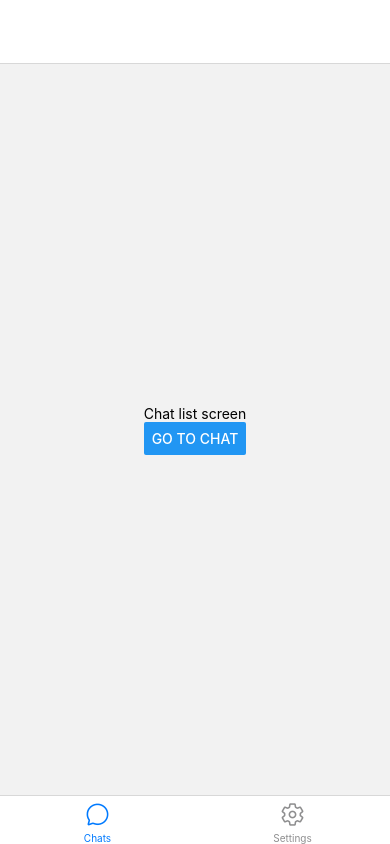
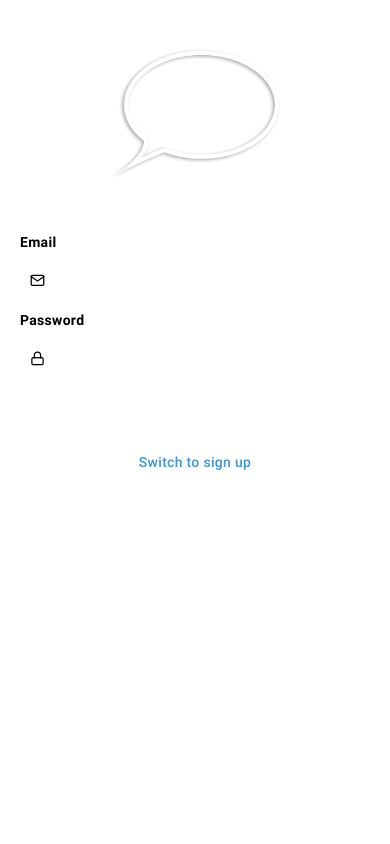
Before and after one commit to moemisri/whatsapp-beta, a React Native app: screen / in a window 390 px wide. Built offline with nearby package versions, Linux system fonts and the light colour scheme.

Commit message:
all UI requirements before connecting the database

```diff
--- a/App.jsx
+++ b/App.jsx
@@ -1,18 +1,18 @@
-import 'react-native-gesture-handler';
+import "react-native-gesture-handler";
 import { StyleSheet, Text } from "react-native";
 import { SafeAreaProvider, SafeAreaView } from "react-native-safe-area-context";
-import * as SplashScreen from 'expo-splash-screen';
+import * as SplashScreen from "expo-splash-screen";
 import { useCallback, useEffect, useState } from "react";
-import * as Font from 'expo-font';
-import { NavigationContainer } from '@react-navigation/native';
-import { createStackNavigator } from '@react-navigation/stack';
-import Ionicons from '@expo/vector-icons/Ionicons';
+import * as Font from "expo-font";
+import { NavigationContainer } from "@react-navigation/native";
+import { createStackNavigator } from "@react-navigation/stack";
+import Ionicons from "@expo/vector-icons/Ionicons";
 
-import ChatListScreen from './screens/ChatListScreen';
-import ChatSettingsScreen from './screens/ChatSettingsScreen';
-import { createBottomTabNavigator } from '@react-navigation/bottom-tabs';
-import SettingsScreen from './screens/SettingsScreen';
-import AppNavigator from './navigation/AppNavigator';
+import ChatListScreen from "./screens/ChatListScreen";
+import ChatSettingsScreen from "./screens/ChatSettingsScreen";
+import { createBottomTabNavigator } from "@react-navigation/bottom-tabs";
+import SettingsScreen from "./screens/SettingsScreen";
+import AppNavigator from "./navigation/AppNavigator";
 
 SplashScreen.preventAutoHideAsync();
 export default function App() {
@@ -20,6 +20,7 @@
   useEffect(() => {
     const prepare = async () => {
       try {
+        /* prettier-ignore */
         await Font.loadAsync({
           "black": require("./assets/fonts//Roboto-Black.ttf"),
           "blackItalic": require("./assets/fonts/Roboto-BlackItalic.ttf"),
@@ -34,11 +35,9 @@
           "thin": require("./assets/fonts/Roboto-Thin.ttf"),
           "thinItalic": require("./assets/fonts/Roboto-ThinItalic.ttf"),
         });
-      }
-      catch (error) {
+      } catch (error) {
         console.log.error();
-      }
-      finally {
+      } finally {
         setAppIsLoaded(true);
       }
     };
@@ -57,10 +56,8 @@
   }
 
   return (
-    <SafeAreaProvider
-      style={styles.container}
-      onLayout={onLayout}>
-        <AppNavigator />
+    <SafeAreaProvider style={styles.container} onLayout={onLayout}>
+      <AppNavigator />
     </SafeAreaProvider>
   );
 }
@@ -71,8 +68,8 @@
     backgroundColor: "#fff",
   },
   label: {
-    color: 'black',
+    color: "black",
     fontSize: 18,
-    fontFamily: "regular"
-  }
+    fontFamily: "regular",
+  },
 });
--- /dev/null
+++ b/components/Input.jsx
@@ -0,0 +1,73 @@
+import { StyleSheet, Text, TextInput, View } from "react-native";
+import { FontAwesome } from "@expo/vector-icons";
+
+import colors from "../constants/colors";
+
+const Input = (props) => {
+  return (
+    <View style={styles.container}>
+      <Text style={styles.label}>{props.label}</Text>
+
+      <View style={styles.inputContainer}>
+        {props.icon && (
+          <props.iconPack
+            name={props.icon}
+            size={props.iconSize || 15}
+            style={styles.icon}
+          />
+        )}
+        <TextInput style={styles.input} />
+      </View>
+
+      {props.errorText && (
+        <View style={styles.errorContainer}>
+          <Text style={styles.errorText}>{props.errorText}</Text>
+        </View>
+      )}
+    </View>
+  );
+};
+
+const styles = StyleSheet.create({
+  container: {
+    width: "100%",
+  },
+  label: {
+    marginVertical: 8,
+    fontFamily: "bold",
+    letterSpacing: 0.3,
+    color: colors.textColor,
+  },
+  inputContainer: {
+    width: "100%",
+    backgroundColor: "red",
+    paddingHorizontal: 10,
+    paddingVertical: 15,
+    borderRadius: 2,
+    backgroundColor: colors.nearlyWhite,
+    flexDirection: "row",
+    alignItems: "center",
+  },
+  icon: {
+    marginRight: 10,
+    color: colors.grey,
+  },
+  input: {
+    color: colors.textColor,
+    flex: 1,
+    fontFamily: "regular",
+    letterSpacing: 0.3,
+    paddingTop: 0,
+  },
+  errorContainer: {
+    marginVertical: 5,
+  },
+  errorText: {
+    color: "red",
+    fontSize: 13,
+    fontFamily: "regular",
+    letterSpacing: 0.3,
+  },
+});
+
+export default Input;
--- /dev/null
+++ b/components/PageContainer.jsx
@@ -0,0 +1,19 @@
+import { StyleSheet, View } from "react-native";
+
+const PageContainer = (props) => {
+  return (
+    <View style={{ ...styles.container, ...props.style }}>
+      {props.children}
+    </View>
+  );
+};
+
+const styles = StyleSheet.create({
+  container: {
+    paddingHorizontal: 20,
+    flex: 1,
+    backgroundColor: "white",
+  },
+});
+
+export default PageContainer;
--- /dev/null
+++ b/components/SignInForm.jsx
@@ -0,0 +1,22 @@
+import React from "react";
+import Input from "./Input";
+import SubmitButton from "./SubmitButton";
+import { Feather } from "@expo/vector-icons";
+
+const SignInForm = (props) => {
+  return (
+    <>
+      <Input label="Email" icon="mail" iconPack={Feather} />
+
+      <Input label="Password" icon="lock" iconPack={Feather} />
+
+      <SubmitButton
+        title="Sign in"
+        onPress={() => console.log("Button pressed")}
+        style={{ marginTop: 20 }}
+      />
+    </>
+  );
+};
+
+export default SignInForm;
--- /dev/null
+++ b/components/SignUpForm.jsx
@@ -0,0 +1,26 @@
+import React from "react";
+import Input from "./Input";
+import SubmitButton from "./SubmitButton";
+import { Feather, FontAwesome } from "@expo/vector-icons";
+
+const SignUpForm = (props) => {
+  return (
+    <>
+      <Input label="First name" icon="user-o" iconPack={FontAwesome} />
+
+      <Input label="Last name" icon="user-o" iconPack={FontAwesome} />
+
+      <Input label="Email" icon="mail" iconPack={Feather} />
+
+      <Input label="Password" icon="lock" iconPack={Feather} />
+
+      <SubmitButton
+        title="Sign up"
+        onPress={() => console.log("Button pressed")}
+        style={{ marginTop: 20 }}
+      />
+    </>
+  );
+};
+
+export default SignUpForm;
--- /dev/null
+++ b/components/SubmitButton.jsx
@@ -0,0 +1,36 @@
+import React from "react";
+import { StyleSheet, TouchableOpacity, Text } from "react-native";
+import colors from "../constants/colors";
+
+const SubmitButton = (props) => {
+  const enabledBgColor = props.color || colors.primary;
+  const disabledBgColor = colors.lightGrey;
+  const bgColor = props.disabled ? disabledBgColor : enabledBgColor;
+
+  return (
+    <TouchableOpacity
+      onPress={props.disabled ? () => {} : props.onPress}
+      style={{
+        ...styles.button,
+        ...props.style,
+        ...{ backgroundColor: bgColor },
+      }}
+    >
+      <Text style={{ color: props.disabled ? colors.grey : "white" }}>
+        {props.title}
+      </Text>
+    </TouchableOpacity>
+  );
+};
+
+const styles = StyleSheet.create({
+  button: {
+    paddingHorizontal: 30,
+    paddingVertical: 10,
+    borderRadius: 30,
+    justifyContent: "center",
+    alignItems: "center",
+  },
+});
+
+export default SubmitButton;
--- a/navigation/AppNavigator.jsx
+++ b/navigation/AppNavigator.jsx
@@ -1,12 +1,16 @@
 import React from "react";
-import { NavigationContainer } from '@react-navigation/native';
+import { NavigationContainer } from "@react-navigation/native";
 
 import MainNavigator from "./MainNavigator";
+import AuthScreen from "../screens/AuthScreen";
 
 const AppNavigator = (props) => {
+  const isAuth = false;
+
   return (
     <NavigationContainer>
-      <MainNavigator />
+      {isAuth && <MainNavigator />}
+      {!isAuth && <AuthScreen />}
     </NavigationContainer>
   );
 };
--- /dev/null
+++ b/screens/AuthScreen.jsx
@@ -0,0 +1,78 @@
+import React, { useState } from "react";
+import {
+  View,
+  Text,
+  StyleSheet,
+  TouchableOpacity,
+  Image,
+  ScrollView,
+  KeyboardAvoidingView,
+  Platform,
+} from "react-native";
+import { SafeAreaView } from "react-native-safe-area-context";
+
+import PageContainer from "../components/PageContainer";
+import SignInForm from "../components/SignInForm";
+import SignUpForm from "../components/SignUpForm";
+import colors from "../constants/colors";
+
+import logo from "../assets/images/logo.png";
+
+const AuthScreen = (props) => {
+  const [isSignUp, setIsSignUp] = useState(false);
+
+  return (
+    <SafeAreaView style={{ flex: 1 }}>
+      <PageContainer>
+        <ScrollView>
+          <KeyboardAvoidingView
+            style={styles.keyboardAvoidingView}
+            behavior={Platform.OS === "ios" ? "height" : undefined}
+            keyboardVerticalOffset={100}
+          >
+            <View style={styles.imageContainer}>
+              <Image style={styles.image} source={logo} resizeMode="contain" />
+            </View>
+
+            {isSignUp ? <SignUpForm /> : <SignInForm />}
+
+            <TouchableOpacity
+              onPress={() => setIsSignUp((prevState) => !prevState)}
+              style={styles.linkContainer}
+            >
+              <Text style={styles.link}>{`Switch to ${
+                isSignUp ? "sign in" : "sign up"
+              }`}</Text>
+            </TouchableOpacity>
+          </KeyboardAvoidingView>
+        </ScrollView>
+      </PageContainer>
+    </SafeAreaView>
+  );
+};
+
+const styles = StyleSheet.create({
+  linkContainer: {
+    justifyContent: "center",
+    alignItems: "center",
+    marginVertical: 15,
+  },
+  link: {
+    color: colors.blue,
+    fontFamily: "medium",
+    letterSpacing: 0.3,
+  },
+  imageContainer: {
+    justifyContent: "center",
+    alignItems: "center",
+  },
+  image: {
+    width: "50%",
+  },
+  keyboardAvoidingView: {
+    flex: 1,
+    justifyContent: "center",
+  },
+});
+
+export default AuthScreen;
--- a/screens/ChatScreen.jsx
+++ b/screens/ChatScreen.jsx
@@ -1,70 +1,92 @@
-import React , {useState} from 'react';
-import { View, Text, StyleSheet, Button, ImageBackground, TextInput, TouchableOpacity } from 'react-native';
-import { SafeAreaView } from 'react-native-safe-area-context';
-import { Feather } from '@expo/vector-icons';
+import React, { useCallback, useState } from "react";
+import {
+  View,
+  Text,
+  StyleSheet,
+  Button,
+  ImageBackground,
+  TextInput,
+  TouchableOpacity,
+  KeyboardAvoidingView,
+  Platform,
+} from "react-native";
+import { SafeAreaView } from "react-native-safe-area-context";
+import { Feather } from "@expo/vector-icons";
 
-import backgroundImage from '../assets/images/chat-image-background.jpeg';
-import colors from '../constants/colors';
+import backgroundImage from "../assets/images/chat-image-background.jpeg";
+import colors from "../constants/colors";
 
-const ChatScreen = props => {
-
+const ChatScreen = (props) => {
   const [messageText, setMessageText] = useState("");
-
+  const sendMessage = useCallback(() => {
+    console.log(messageText);
+    setMessageText("");
+  }, [messageText]);
   return (
-      <SafeAreaView
-          edges={['right', 'left', 'bottom']}
-          style={styles.container}>
-          <ImageBackground source={backgroundImage} style={styles.backgroundImage}>
-
-          </ImageBackground>
+    <SafeAreaView edges={["right", "left", "bottom"]} style={styles.container}>
+      <KeyboardAvoidingView
+        style={styles.screen}
+        behavior={Platform.OS === "ios" ? "padding" : undefined}
+        keyboardVerticalOffset={100}
+      >
+        <ImageBackground
+          source={backgroundImage}
+          style={styles.backgroundImage}
+        ></ImageBackground>
 
         <View style={styles.inputContainer}>
           <TouchableOpacity
             style={styles.mediaButton}
-                  onPress={() => console.log("Pressed!")}>
+            onPress={() => console.log("Pressed!")}
+          >
             <Feather name="plus" size={24} color={colors.blue} />
           </TouchableOpacity>
 
           <TextInput
             style={styles.textbox}
             value={messageText}
-                  onChangeText={text => setMessageText(text)}/>
+            onChangeText={(text) => setMessageText(text)}
+          />
 
-              {
-                  messageText === "" &&
+          {messageText === "" && (
             <TouchableOpacity
               style={styles.mediaButton}
-                      onPress={() => console.log("Pressed!")}>
+              onPress={() => console.log("Pressed!")}
+            >
               <Feather name="camera" size={24} color={colors.blue} />
             </TouchableOpacity>
-              }
+          )}
 
-              {
-                  messageText !== "" &&
+          {messageText !== "" && (
             <TouchableOpacity
               style={{ ...styles.mediaButton, ...styles.sendButton }}
-                      onPress={() => console.log("Pressed!")}>
-                      <Feather name="send" size={20} color={'white'} />
+              onPress={sendMessage}
+            >
+              <Feather name="send" size={20} color={"white"} />
             </TouchableOpacity>
-              }
+          )}
         </View>
+      </KeyboardAvoidingView>
     </SafeAreaView>
-  )
+  );
 };
 
 const styles = StyleSheet.create({
   container: {
     flex: 1,
-      flexDirection: 'column'
+    flexDirection: "column",
   },
   backgroundImage: {
-      flex: 1
+    flex: 1,
+  },
+  screen: {
+    flex: 1,
   },
   inputContainer: {
-      flexDirection: 'row',
+    flexDirection: "row",
     paddingVertical: 8,
     paddingHorizontal: 10,
-      height: 50
+    height: 50,
   },
   textbox: {
     flex: 1,
@@ -72,18 +94,18 @@
     borderRadius: 50,
     borderColor: colors.lightGrey,
     marginHorizontal: 15,
-      paddingHorizontal: 12
+    paddingHorizontal: 12,
   },
   mediaButton: {
-      alignItems: 'center',
-      justifyContent: 'center',
-      width: 35
+    alignItems: "center",
+    justifyContent: "center",
+    width: 35,
   },
   sendButton: {
     backgroundColor: colors.blue,
     borderRadius: 50,
-      padding: 8
-  }
-})
+    padding: 8,
+  },
+});
 
 export default ChatScreen;
```
Also changed, not shown: assets/images/logo.png (added), 1 other file (tests, documents, lock files or other folders). Lines whose indentation alone changed are shown as unchanged.
